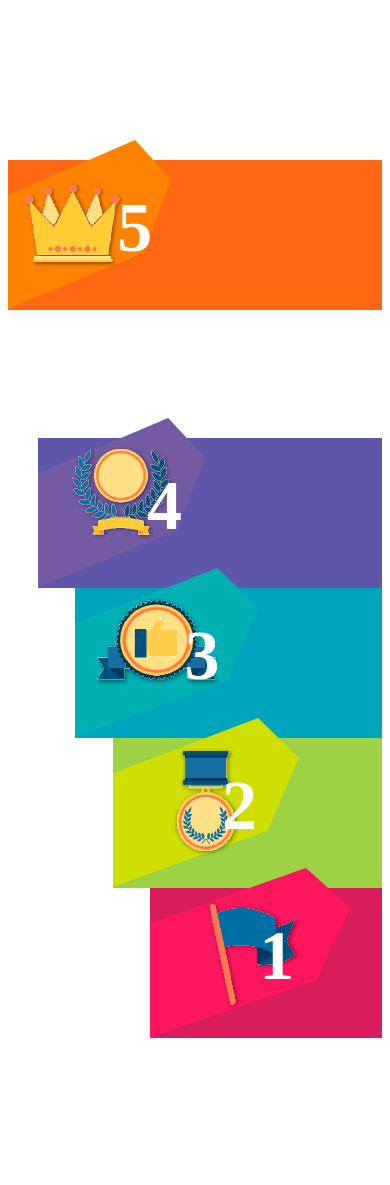
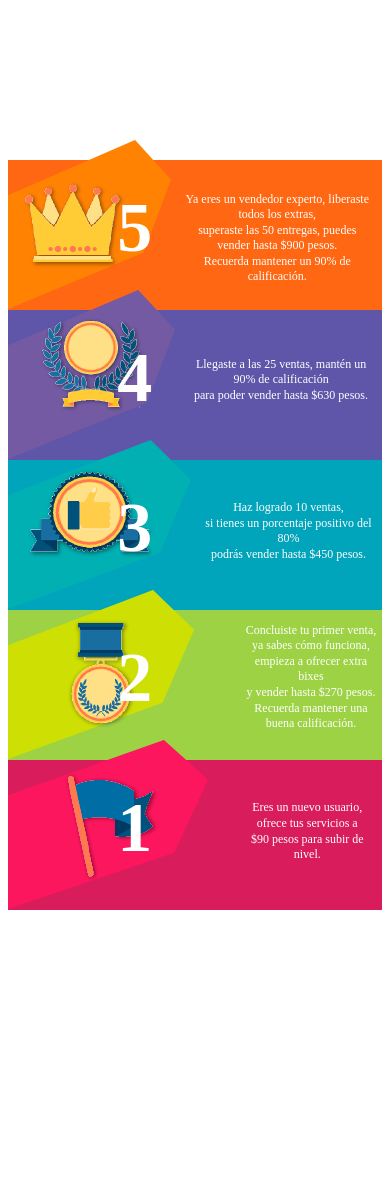
Before and after one commit to erikalmaraz/infografias, a website: page app/index.html in a window 390 px wide. After the commit the page ends 913 px from the top, so only its background shows below. Drawn offline with nearby package versions, Linux system fonts and the light colour scheme; files that its build step writes are made by us from their sources.

Commit message:
(Fix) Adjust reponsive design

```diff
--- a/app/assets/styles/_home.scss
+++ b/app/assets/styles/_home.scss
@@ -133,7 +133,7 @@ body{
   }
 }
 @media screen and (max-width: 695px) {
-  .container-infographic{
+.container-infographic{
     p{
         font-size: 14px;
     }
@@ -144,3 +144,101 @@ body{
     }
   }
 }
+@media screen and (max-width: 640px) {
+  .container-infographic{
+      .second-box{
+        width: 95%;
+      }
+      .third-box{
+        width: 85%;
+      }
+      .fourth-box{
+        width: 75%;
+      }
+      .fifth-box{
+        width: 65%;
+      }
+  }
+}
+@media screen and (max-width: 640px) {
+  .container-infographic{
+        .second-box{
+          width: 100%;
+        }
+        .third-box{
+          width: 100%;
+        }
+        .fourth-box{
+          width: 100%;
+        }
+        .fifth-box{
+          width: 100%;
+        }
+    }
+}
+@media screen and (max-width: 450px) {
+  .container-infographic{
+      .text-content{
+        p{
+          font-size: 12px;
+        }
+      }
+        .first-box{
+          .text-content{
+            margin-right: 3%;
+          }
+        }
+        .second-box{
+          .text-content{
+            margin-right: 2%;
+          }
+        }
+        .third-box{
+          .text-content{
+            margin-right: 0;
+          }
+        }
+        .fourth-box{
+          .text-content{
+              width: 36%;
+              margin-right: 1%;
+              margin-top: 1px;
+          }
+        }
+        .fifth-box{
+          .text-content{
+              width: 36%;
+              margin-right: 2%;
+              margin-top: 28px;
+          }
+        }
+  }
+}
+
+@media screen and (max-width:370px) {
+    .container-infographic{
+      .second-box{
+        .text-content{
+            margin-top: 19px;
+            width: 40%;
+        }
+      }
+      .first-box{
+        .text-content{
+          width: 40%;
+          margin-top: 10px;
+        }
+      }
+      .third-box{
+        .text-content{
+            width: 32%;
+            margin-top: 5px;
+        }
+      }
+      .fifth-box{
+        .text-content{
+          width: 29%;
+        }
+      }
+    }
+}
--- a/app/index.html
+++ b/app/index.html
@@ -4,6 +4,7 @@
     <meta charset="utf-8">
     <title>Infografia 1</title>
     <link rel="stylesheet" href="./assets/styles/main.css" media="screen" title="no title" charset="utf-8">
+    <meta name="viewport" content="width=device-width, user-scalable=no">
   </head>
   <body>
       <section class="container-infographic">
```
